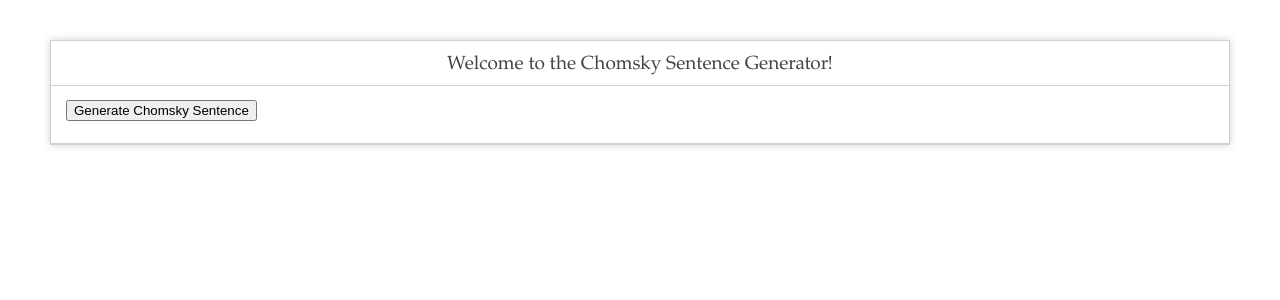
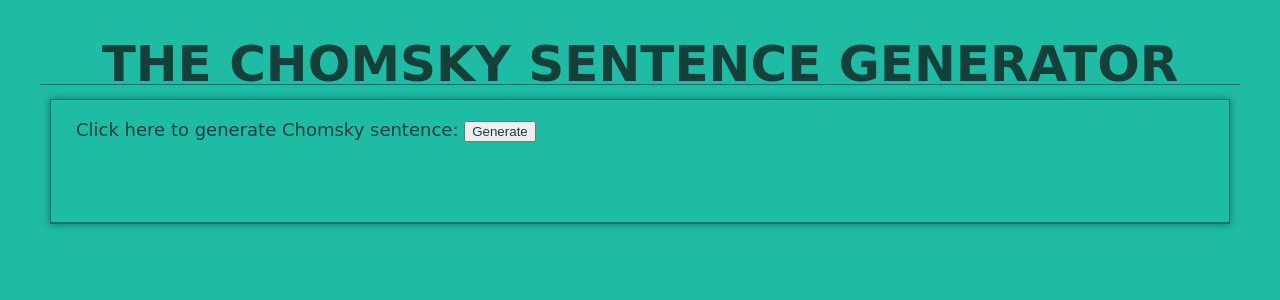
Before and after one commit to magali-br/webtest, a CodeIgniter app: page /index.php/chomsky/generator in a window 1280 px wide. Shown: the top 300 px of the page. Run offline with CodeIgniter, Linux system fonts and the light colour scheme.

Commit message:
Made it friendlier-looking

```diff
--- a/application/config/autoload.php
+++ b/application/config/autoload.php
@@ -64,7 +64,7 @@
 |	$autoload['helper'] = array('url', 'file');
 */
 
-$autoload['helper'] = array();
+$autoload['helper'] = array('url');
 
 
 /*
--- a/application/config/config.php
+++ b/application/config/config.php
@@ -14,7 +14,7 @@
 | path to your installation.
 |
 */
-$config['base_url']	= 'welcome.php';
+$config['base_url']	= '';//'welcome.php';
 
 /*
 |--------------------------------------------------------------------------
--- a/application/views/generator.php
+++ b/application/views/generator.php
@@ -3,7 +3,8 @@
 <head>
 	<meta charset="utf-8">
 	<title>Chomsky Sentence Generator</title>
-
+	<link rel="icon" type="image/png" href="chomskyicon.png" />
+	<!-- <link rel="shortcut icon" href="<?= base_url() ?>SpaceInvaders.ico"> -->
 	<style type="text/css">
 
 	::selection{ background-color: #E13300; color: white; }
@@ -11,10 +12,11 @@
 	::webkit-selection{ background-color: #E13300; color: white; }
 
 	body {
-		background-color: #fff;
+		background-color: #1EBCA5;
 		margin: 40px;
-		font: 13px/20px "Palatino Linotype", "Book Antiqua", Palatino, serif;
-		color: green;
+		font: 18px/20px "Palatino Linotype", "Book Antiqua", Palatino, serif;
+		font: 18px/20px "Zapf-Chancery", cursive;
+		color: #153F39;
 	}
 
 	a {
@@ -24,39 +26,62 @@
 	}
 
 	h1 {
-		color: #444;
+		color: #153F39;
 		background-color: transparent;
-		border-bottom: 1px solid #D0D0D0;
-		font-size: 19px;
-		font-weight: normal;
+		border-bottom: 1px solid #147365;
+		font-size: 50px;
+		font-weight: bold;
 		margin: 0 0 14px 0;
 		padding: 14px 15px 10px 15px;
 		text-align: center;
+		font-variant: small-caps;
 	}
 
 	code {
 		font-family: Consolas, Monaco, Courier New, Courier, monospace;
 		font-size: 12px;
 		background-color: #f9f9f9;
-		border: 1px solid #D0D0D0;
+		border: 1px solid #147365;
 		color: #002166;
 		display: block;
 		margin: 14px 0 14px 0;
 		padding: 12px 10px 12px 10px;
 	}
 
+	button {
+	  	color: #153F39;
+
+	}
+
+	#generatebutton {
+	  	color: #153F39;
+	  	font-size: 150%;
+
+		font-family: "Palatino Linotype", "Book Antiqua", Palatino, serif;
+      	background-color: #1EBCA5;
+	  	-moz-border-radius: 15px;
+	  	-webkit-border-radius: 15px;
+	  	border: 1px solid #153F39;
+	  	padding: 5px;
+	  	border-style: dotted;
+	}
+
+	#generatebutton:hover {opacity: 0.6; }
+
 	#body{
 		margin: 0 15px 0 15px;
+		padding: 20px 10px 20px 10px;
 	}
 
 	#chomsky {
 		font-style: oblique;
+		padding: 20px;
 	}
 
 	p.footer{
 		text-align: right;
 		font-size: 11px;
-		border-top: 1px solid #D0D0D0;
+		border-top: 1px solid #147365;
 		line-height: 32px;
 		padding: 0 10px 0 10px;
 		margin: 20px 0 0 0;
@@ -64,8 +89,8 @@
 
 	#container{
 		margin: 10px;
-		border: 1px solid #D0D0D0;
-		-webkit-box-shadow: 0 0 8px #D0D0D0;
+		border: 1px solid #147365;
+		-webkit-box-shadow: 0 0 8px #147365;
 	}
 	</style>
 
@@ -77,7 +102,7 @@
 
 		$("#chomsky").html("Sentence being generated...");
 
-		// Start twirly thing to mske person be patient...
+		// Start twirly thing to make person be patient...
 
 		$.get("http://localhost/~magali/webtest/index.php/chomsky/generate", function(data) {
 			$("#chomsky").html(data);
@@ -99,16 +124,24 @@
 </head>
 <body>
 
+<div id="title">
+	<h1>THE CHOMSKY SENTENCE GENERATOR</h1>
+</div>
+
 <div id="container">
-	<h1>Welcome to the Chomsky Sentence Generator!</h1>
-
 	<div id="body">
 
-	<button type="button" onclick="generateSentence()">Generate Chomsky Sentence</button>
+		Click here to generate Chomsky sentence:
+		<button type="button" onclick="generateSentence()">Generate</button>
 
 		<div id="chomsky">
 
 			<?php
+
+				// echo "<img type='image/png' src='chomskyicon.png'/>";
+				// echo "/images/chomskyicon.png/>"
+
+
 				// $command = "/Users/magali/workspace/python/ChomskySatzGenerator.py 2>&1";
 				// $pid = popen( $command,"r");
 				// echo "<h2>";
```
Also changed, not shown: application/controllers/chomsky.php (+10 -0 lines), application/chomskyicon.png (added), application/views/chomskyicon.png (added), images/SpaceInvaders.ico (added), images/chomskyicon.png (added).
